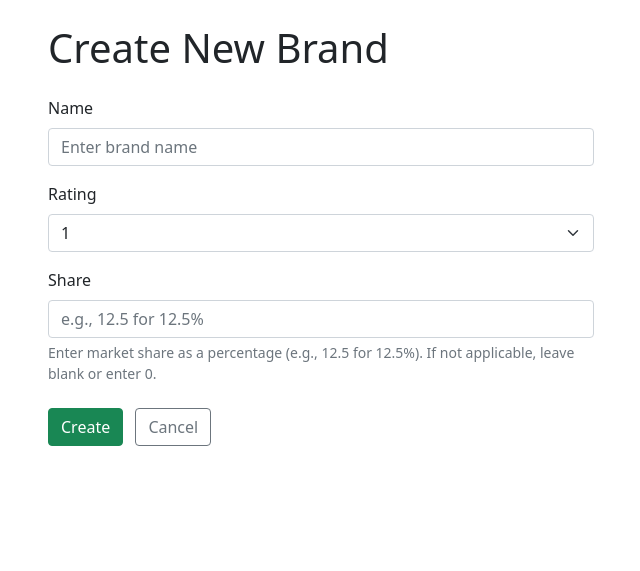
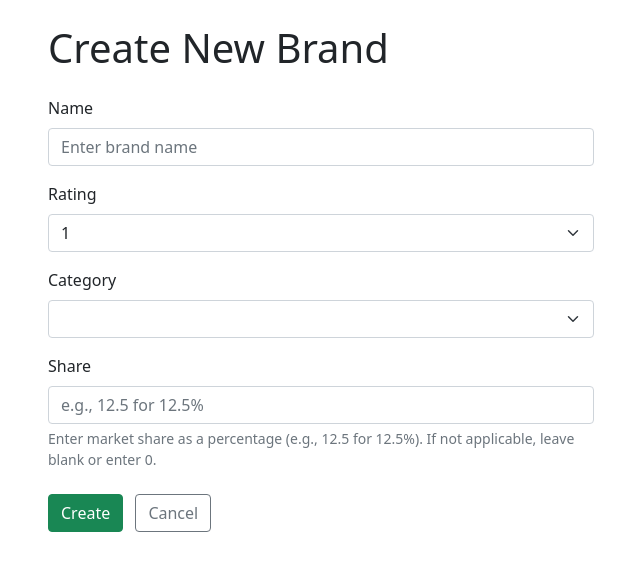
Before and after one commit to Nanashi6/Planogram_Maker, a Flask app: page /brands/create in a window 1280 px wide. Shown: the part 56-627 px from the top of the page, without its empty margins (319-959 px from the left). Run offline with Flask 3, Linux system fonts and the light colour scheme; lists and menus that the app fills with data are empty; parts of the project's set-up code (start-up, migrations or seed data) failed here and were passed over.

Commit message:
Изменены формы, шаблоны и схемы с учётом новой структуры БД

```diff
--- a/DataLayer/shemas.py
+++ b/DataLayer/shemas.py
@@ -7,6 +7,7 @@ class Brand(BaseModel):
     name: Optional[str] = None
     rating: Optional[RatingEnum] = None
     share: Optional[float] = None
+    category_id: Optional[int] = None
 
 class Category(BaseModel):
     name: Optional[str] = None
@@ -22,7 +23,6 @@ class Product(BaseModel):
     height: Optional[float] = None
     weight: Optional[float] = None
     price: Optional[float] = None
-    category_id: Optional[int] = None
     brand_id: Optional[int] = None
 
 class Shelf(BaseModel):
--- a/app/blueprints/brands/__init__.py
+++ b/app/blueprints/brands/__init__.py
@@ -33,7 +33,7 @@ async def read(id: int):
 async def create():
     form = CreateBrand()
     if form.validate_on_submit():
-        brand = Brand(name=form.name.data, share=form.share.data, rating=form.rating.data)
+        brand = Brand(name=form.name.data, share=form.share.data, rating=form.rating.data, category_id=form.category_id.data,)
         BrandDAO.add(brand)
         return redirect(url_for('.read_all'))
     return render_template(f'{BASE_URL}/create.html', title='Home', form=form)
@@ -46,7 +46,7 @@ async def update(id: int):
 
     form = UpdateBrand(obj=brand)
     if form.validate_on_submit():
-        brand1 = Brand(name=form.name.data, share=form.share.data, rating=form.rating.data)
+        brand1 = Brand(name=form.name.data, share=form.share.data, rating=form.rating.data, category_id=form.category_id.data,)
         BrandDAO.update_by_id(id, brand1)
         return redirect(url_for('.read_all'))
     return render_template(f'{BASE_URL}/update.html', title='Home', form=form)
--- a/app/blueprints/brands/templates/brands/create.html
+++ b/app/blueprints/brands/templates/brands/create.html
@@ -33,6 +33,16 @@
             </div>
 
             <div class="mb-3">
+                {{ form.category_id.label(class="form-label") }}
+                {{ form.category_id(class="form-select" + (" is-invalid" if form.category_id.errors else "")) }}
+                {% if form.category_id.errors %}
+                    <div class="invalid-feedback">
+                        {% for error in form.category_id.errors %}{{ error }}<br>{% endfor %}
+                    </div>
+                {% endif %}
+            </div>
+
+            <div class="mb-3">
                 {{ form.share.label(class="form-label") }}
                 {{ form.share(class="form-control" + (" is-invalid" if form.share.errors else ""), step="0.01", placeholder="e.g., 12.5 for 12.5%") }}
                 {% if form.share.errors %}
--- a/app/blueprints/brands/templates/brands/index.html
+++ b/app/blueprints/brands/templates/brands/index.html
@@ -16,6 +16,7 @@
     <table class="table table-striped table-hover table-bordered align-middle">
         <thead class="table-light">
             <tr>
+                <th scope="col">Category</th>
                 <th scope="col">Name</th>
                 <th scope="col">Rating</th>
                 <th scope="col">Share</th>
@@ -25,6 +26,7 @@
         <tbody>
             {% for brand in brands %}
             <tr class="clickable-row" data-href="{{ url_for('.read', id=brand.id) }}" style="cursor: pointer;">
+                <td>{{ brand.category.name }}</td>
                 <td>{{ brand.name }}</td>
                 <td>
                     {{ brand.rating.value if brand.rating and brand.rating.value is not none else '-' }}
--- a/app/blueprints/brands/templates/brands/item.html
+++ b/app/blueprints/brands/templates/brands/item.html
@@ -13,6 +13,9 @@
         <dl class="row">
             <dt class="col-sm-3 col-lg-2 text-muted">ID:</dt>
             <dd class="col-sm-9 col-lg-10">{{ brand.id }}</dd>
+
+            <dt class="col-sm-3 col-lg-2 text-muted">Category:</dt>
+            <dd class="col-sm-9 col-lg-10">{{ brand.category.name }}</dd>
 
             <dt class="col-sm-3 col-lg-2 text-muted">Name:</dt>
             <dd class="col-sm-9 col-lg-10">{{ brand.name }}</dd>
--- a/app/blueprints/products/__init__.py
+++ b/app/blueprints/products/__init__.py
@@ -43,7 +43,6 @@ async def create():
             height=form.height.data,
             weight=form.weight.data,
             price=form.price.data,
-            category_id=form.category_id.data,
             brand_id=form.brand_id.data
         )
         try:
@@ -72,7 +71,6 @@ async def update(id: int):
             height=form.height.data,
             weight=form.weight.data,
             price=form.price.data,
-            category_id=form.category_id.data,
             brand_id=form.brand_id.data
         )
         try:
--- a/app/blueprints/products/forms.py
+++ b/app/blueprints/products/forms.py
@@ -2,7 +2,7 @@ from flask_wtf import FlaskForm
 from wtforms import StringField, IntegerField, SelectField, SubmitField
 from wtforms.validators import DataRequired, NumberRange
 from DataLayer.enums import RatingEnum, SegmentEnum
-from DataLayer.dao import CategoryDAO, BrandDAO
+from DataLayer.dao import BrandDAO
 
 class CreateProduct(FlaskForm):
     segment = SelectField(
@@ -27,10 +27,8 @@ class CreateProduct(FlaskForm):
 
     def __init__(self, *args, **kwargs):
         super(CreateProduct, self).__init__(*args, **kwargs)
-        self.category_id.choices = [(category.id, category.name) for category in CategoryDAO.get_all()]
         self.brand_id.choices = [(brand.id, brand.name) for brand in BrandDAO.get_all()]
 
-    category_id = SelectField('Category', validators=[DataRequired()], choices=[])
     brand_id = SelectField('Brand', validators=[DataRequired()], choices=[])
 
     submit = SubmitField('Create')
--- a/app/blueprints/products/templates/products/create.html
+++ b/app/blueprints/products/templates/products/create.html
@@ -50,7 +50,7 @@
                         {% endif %}
                     </div>
 
-                    <div class="mb-3">
+                    <!-- <div class="mb-3">
                         {{ form.category_id.label(class="form-label") }}
                         {{ form.category_id(class="form-select" + (" is-invalid" if form.category_id.errors else "")) }}
                         {% if form.category_id.errors %}
@@ -58,7 +58,7 @@
                                 {% for error in form.category_id.errors %}{{ error }}<br>{% endfor %}
                             </div>
                         {% endif %}
-                    </div>
+                    </div> -->
 
                     <div class="mb-3">
                         {{ form.brand_id.label(class="form-label") }}
--- a/app/blueprints/products/templates/products/index.html
+++ b/app/blueprints/products/templates/products/index.html
@@ -44,7 +44,7 @@
                 <td class="text-end">{{ "%.2f"|format(product.price) if product.price is not none else '-' }}</td>
                 <td>
                     {% if product.category %}
-                        <a href="{{ url_for('categories.read', id=product.category_id) }}">{{ product.category.name }}</a>
+                        <a href="{{ url_for('categories.read', id=product.category_id) }}">{{ product.brand.category.name }}</a>
                     {% else %}
                         <span class="text-muted">-</span>
                     {% endif %}
--- a/app/blueprints/products/templates/products/item.html
+++ b/app/blueprints/products/templates/products/item.html
@@ -44,7 +44,7 @@
                     <dt class="col-sm-4 text-muted">Category:</dt>
                     <dd class="col-sm-8">
                         {% if product.category %}
-                            <a href="{{ url_for('categories.read', id=product.category.id) }}">{{ product.category.name }}</a>
+                            <a href="{{ url_for('categories.read', id=product.category.id) }}">{{ product.brand.category.name }}</a>
                             <span class="text-muted">(ID: {{ product.category_id }})</span>
                         {% else %}
                             <span class="text-muted">N/A</span>
--- a/app/blueprints/products/templates/products/update.html
+++ b/app/blueprints/products/templates/products/update.html
@@ -50,7 +50,7 @@
                         {% endif %}
                     </div>
 
-                     <div class="mb-3">
+                     <!-- <div class="mb-3">
                         {{ form.category_id.label(class="form-label") }}
                         {{ form.category_id(class="form-select" + (" is-invalid" if form.category_id.errors else "")) }}
                         {% if form.category_id.errors %}
@@ -58,7 +58,7 @@
                                 {% for error in form.category_id.errors %}{{ error }}<br>{% endfor %}
                             </div>
                         {% endif %}
-                    </div>
+                    </div> -->
 
                     <div class="mb-3">
                         {{ form.brand_id.label(class="form-label") }}
```
Also changed, not shown: app/blueprints/brands/forms.py (+8 -0 lines), app/blueprints/brands/templates/brands/update.html (+10 -0 lines).
